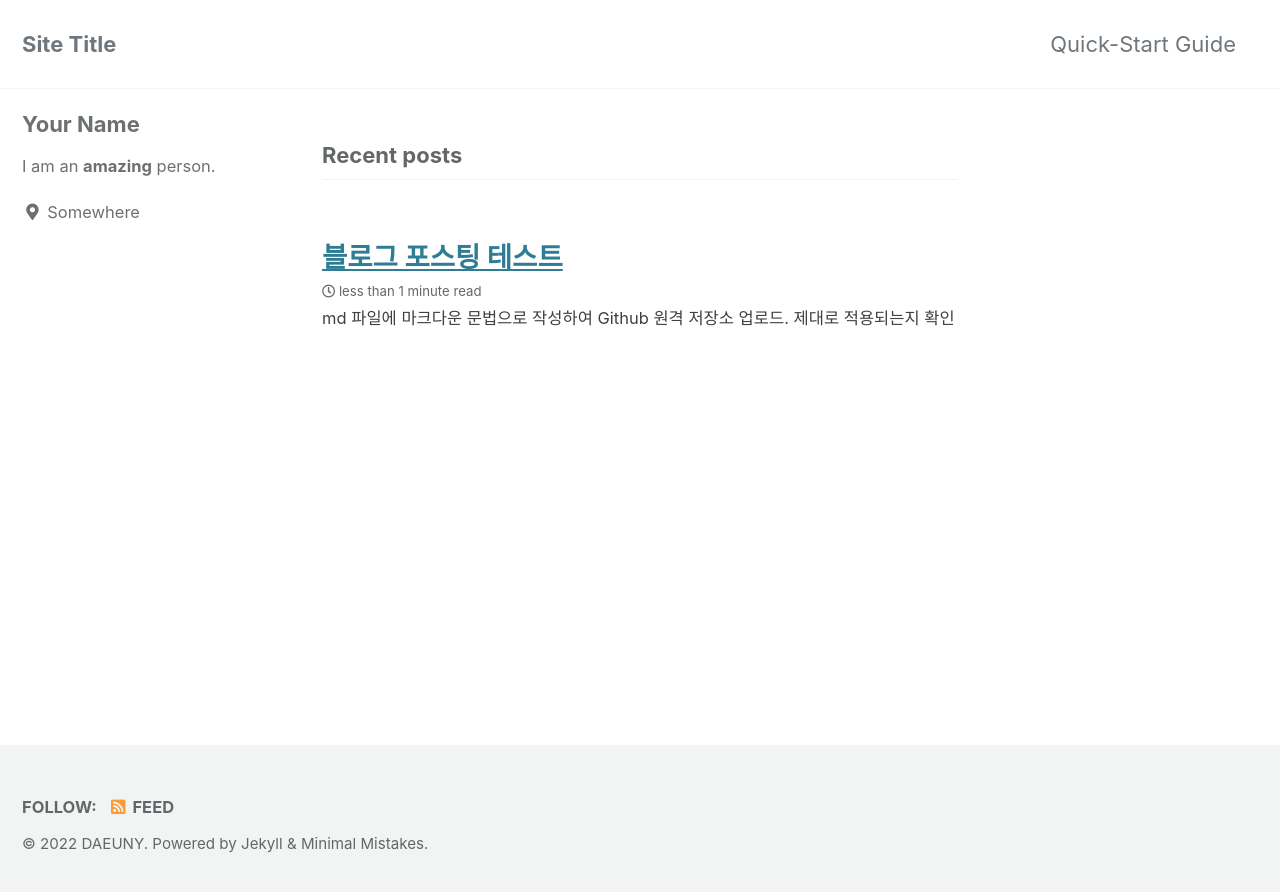
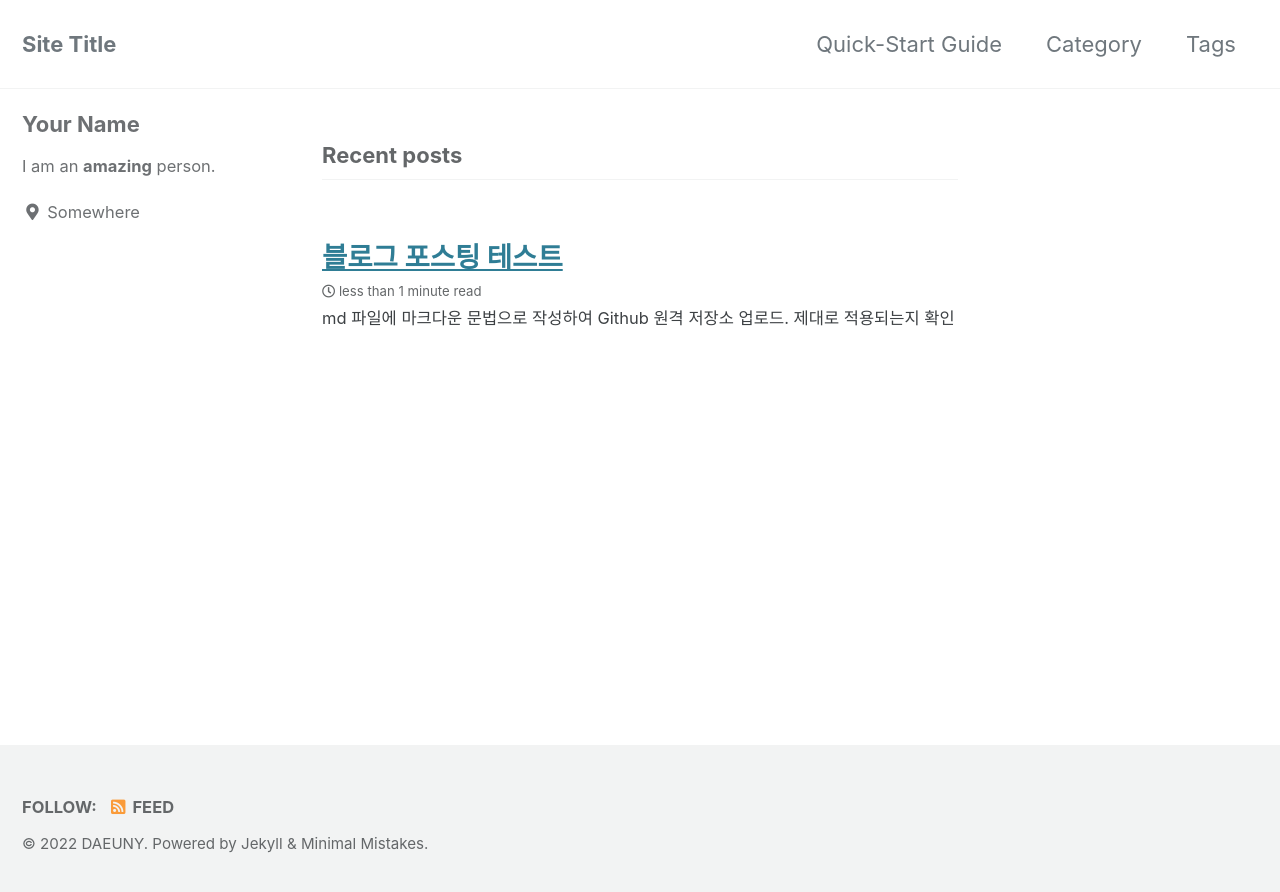
Before and after one commit to DAEUNY/DAEUNY.github.io, a Jekyll site: the page built from index.html, in a window 1280 px wide. Shown: the top 892 px of the page. Built offline with Jekyll 4.4.1, drawn with Linux system fonts in a browser that asks for light colours; cached includes are drawn as plain includes; the list of posts is cut into pages by our own code.

Commit message:
feat : add category & tag
- _data / navigation.yml 카테고리, 태그 url 추가

```diff
--- a/_data/navigation.yml
+++ b/_data/navigation.yml
@@ -10,3 +10,7 @@ main:
   #   url: /collection-archive/
   # - title: "Sitemap"
   #   url: /sitemap/
+  - title: "Category"
+    url: "/categories/"
+  - title: "Tags"
+    url: /tags/
```
